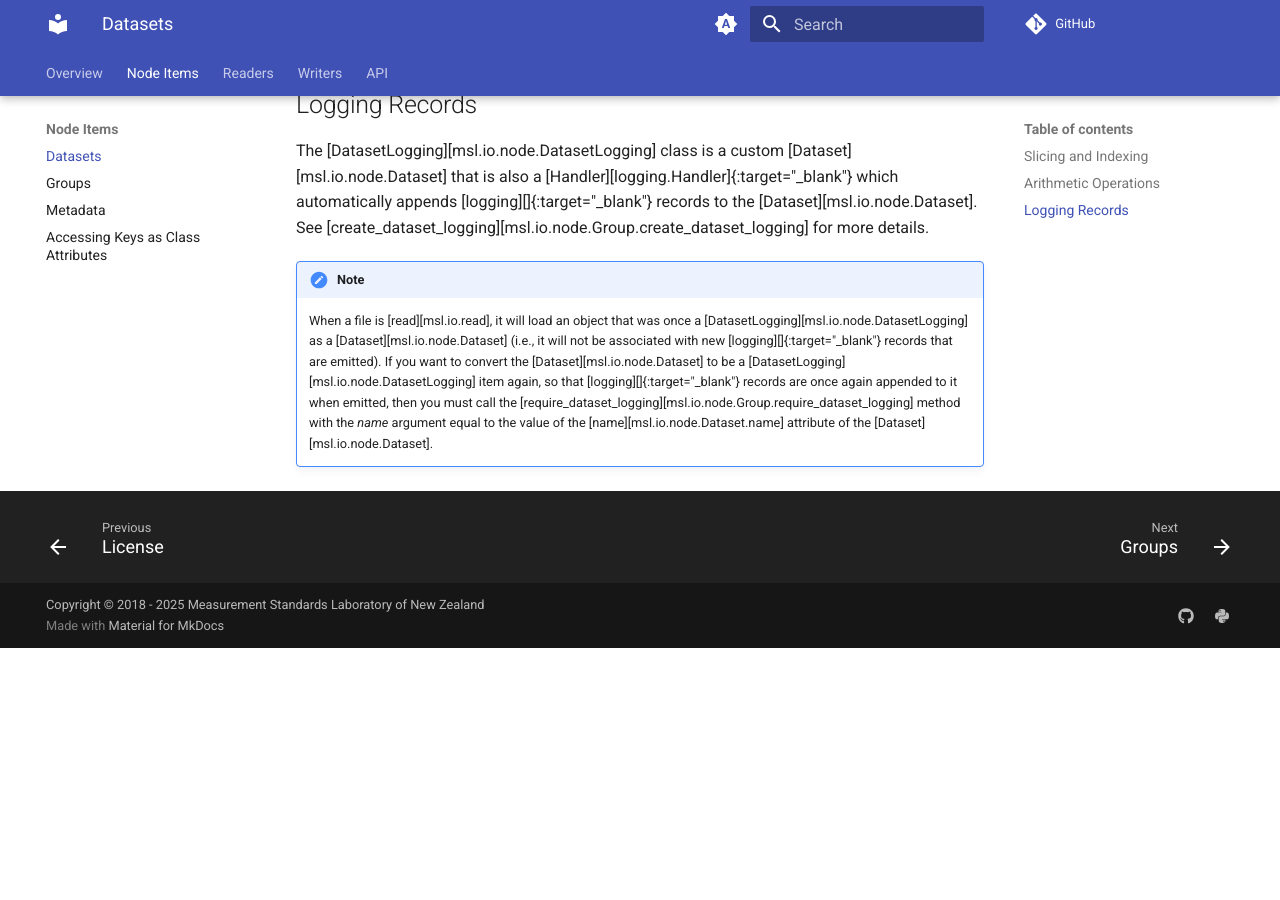
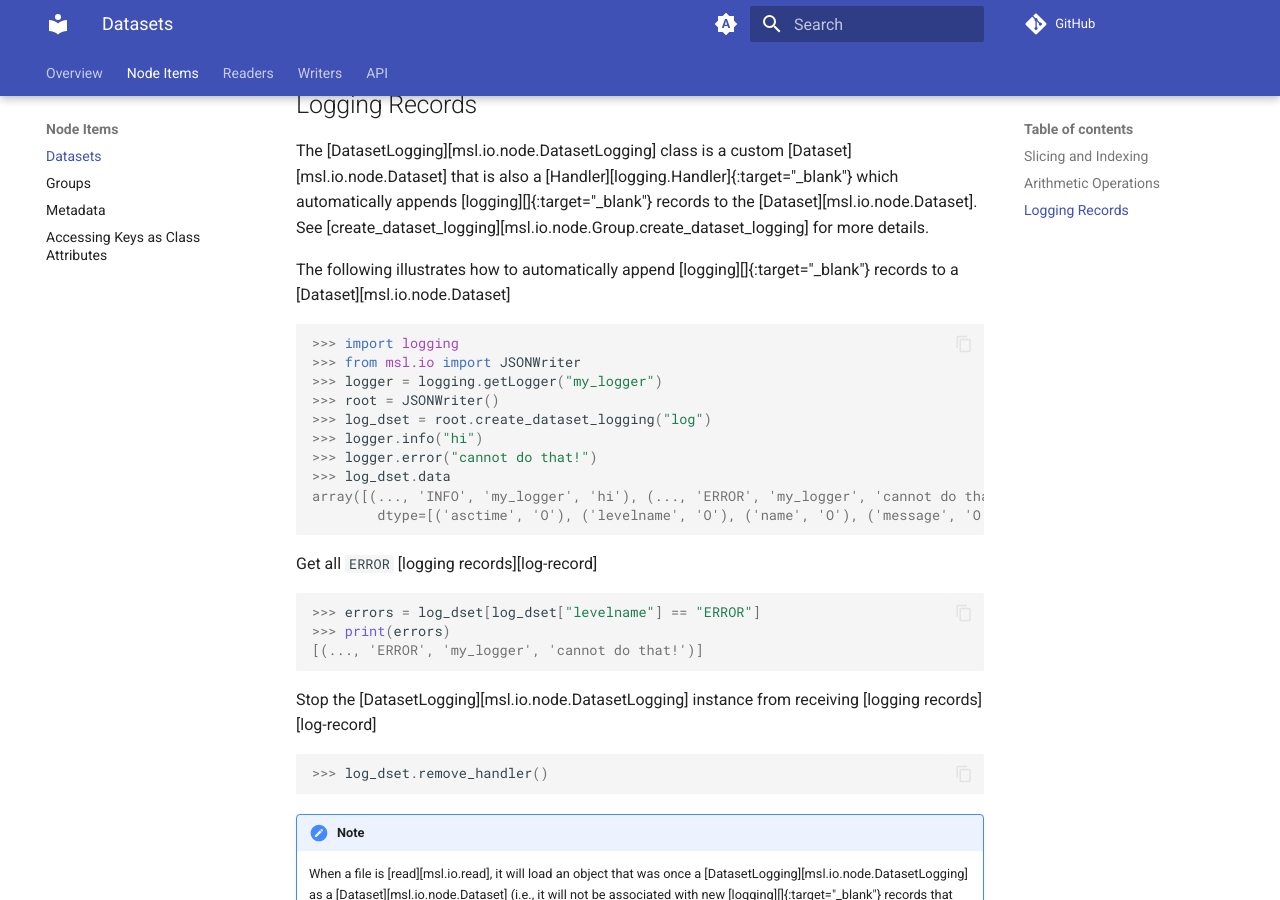
Before and after one commit to MSLNZ/msl-io, an MkDocs documentation site: the page built from docs/items/datasets.md, in a window 1280 px wide and 900 px high, scrolled down 4134 px. Built offline with MkDocs 1.6.1 and Material for MkDocs 9.7.7, drawn with Linux system fonts in a browser that asks for light colours; comment, search, counter and statistics services are not loaded; the version menu is left out; before the commit the page ends 4782 px from its top, so only the background shows below that.

Commit message:
docs: move dataset-logging example

````diff
--- a/docs/items/datasets.md
+++ b/docs/items/datasets.md
@@ -207,9 +207,42 @@ array([5., 7., 9.])
 
 ```
 
-## Logging Records
+## Logging Records {: #msl-io-dataset-logging }
 
 The [DatasetLogging][msl.io.node.DatasetLogging] class is a custom [Dataset][msl.io.node.Dataset] that is also a [Handler][logging.Handler]{:target="_blank"} which automatically appends [logging][]{:target="_blank"} records to the [Dataset][msl.io.node.Dataset]. See [create_dataset_logging][msl.io.node.Group.create_dataset_logging] for more details.
 
+The following illustrates how to automatically append [logging][]{:target="_blank"} records to a [Dataset][msl.io.node.Dataset]
+
+```pycon
+>>> import logging
+>>> from msl.io import JSONWriter
+>>> logger = logging.getLogger("my_logger")
+>>> root = JSONWriter()
+>>> log_dset = root.create_dataset_logging("log")
+>>> logger.info("hi")
+>>> logger.error("cannot do that!")
+>>> log_dset.data
+array([(..., 'INFO', 'my_logger', 'hi'), (..., 'ERROR', 'my_logger', 'cannot do that!')],
+        dtype=[('asctime', 'O'), ('levelname', 'O'), ('name', 'O'), ('message', 'O')])
+
+```
+
+Get all `ERROR` [logging records][log-record]
+
+```pycon
+>>> errors = log_dset[log_dset["levelname"] == "ERROR"]
+>>> print(errors)
+[(..., 'ERROR', 'my_logger', 'cannot do that!')]
+
+```
+
+Stop the [DatasetLogging][msl.io.node.DatasetLogging] instance
+from receiving [logging records][log-record]
+
+```pycon
+>>> log_dset.remove_handler()
+
+```
+
 !!! note
     When a file is [read][msl.io.read], it will load an object that was once a [DatasetLogging][msl.io.node.DatasetLogging] as a [Dataset][msl.io.node.Dataset] (i.e., it will not be associated with new [logging][]{:target="_blank"} records that are emitted). If you want to convert the [Dataset][msl.io.node.Dataset] to be a [DatasetLogging][msl.io.node.DatasetLogging] item again, so that [logging][]{:target="_blank"} records are once again appended to it when emitted, then you must call the [require_dataset_logging][msl.io.node.Group.require_dataset_logging] method with the *name* argument equal to the value of the [name][msl.io.node.Dataset.name] attribute of the [Dataset][msl.io.node.Dataset].
````
Also changed, not shown: 1 other file.
